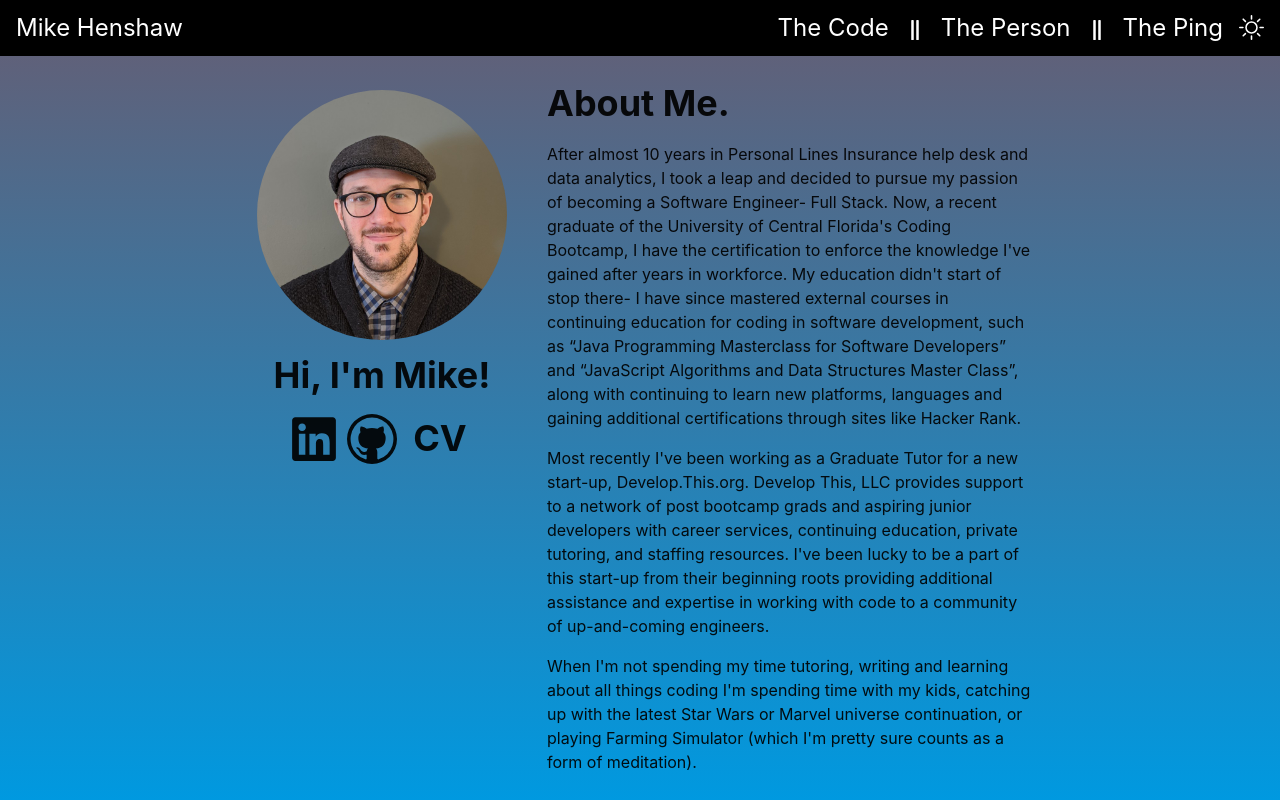
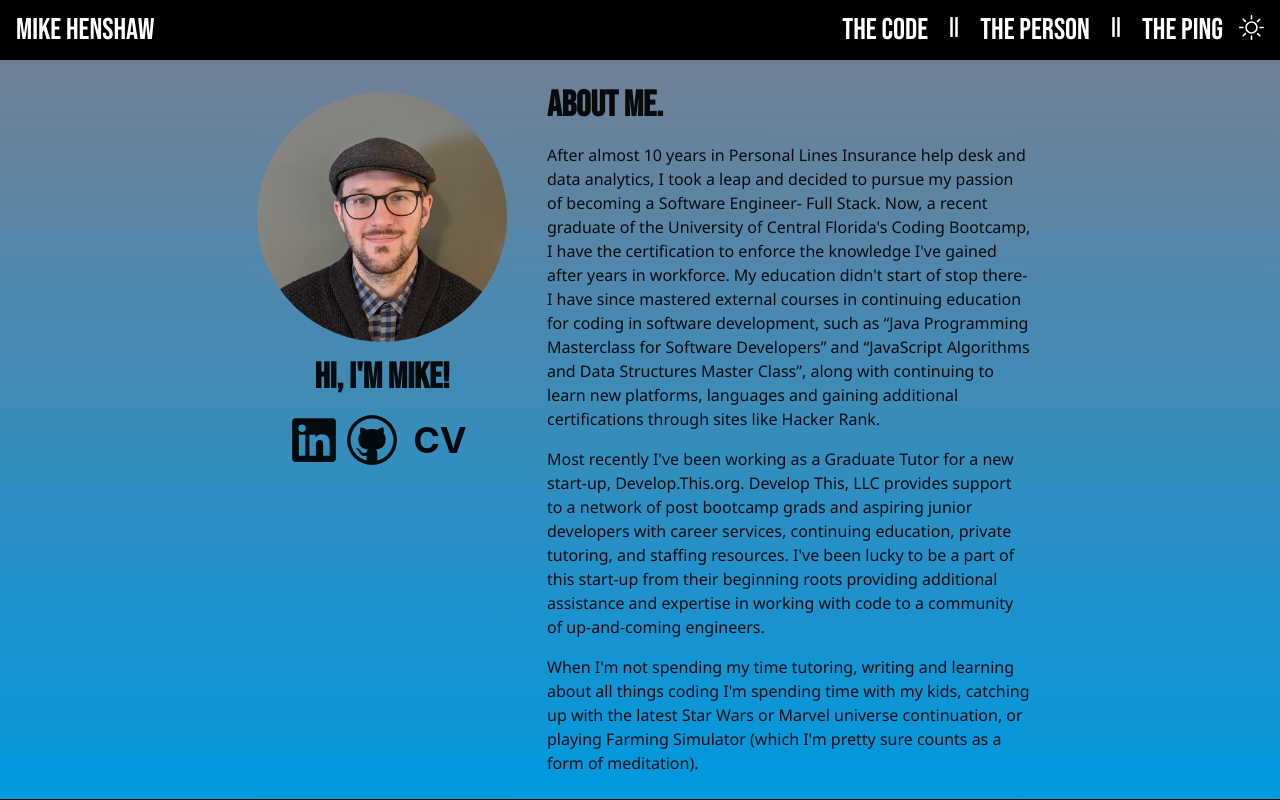
Before and after one commit to tehshaw/profile-2, a Next.js app: page /About in a window 1280 px wide. Built offline with nearby package versions, Linux system fonts and the light colour scheme.

Commit message:
update all fonts, rearrange landing page

```diff
--- a/components/NavBar.js
+++ b/components/NavBar.js
@@ -18,7 +18,7 @@ export default function NavBar() {
   <>
     <Flex justifyContent={'space-between'}
           alignItems={'center'}
-          p='4' bg='black' height={'7vh'}
+          p='4' bg='black' height={'60px'}
           pos='relative'>
 
 
@@ -45,7 +45,7 @@ export default function NavBar() {
                 </motion.div>
               </GridItem>
 
-              <GridItem gridArea={' 1 / 2 / span 1 / span 1'} alignSelf='end'>
+              <GridItem gridArea={' 1 / 2 / span 1 / span 1'} alignSelf='center'>
                 <Image src='/vpipes.svg' height='20px' width='20px' alt='pipes' />
               </GridItem>
 
@@ -56,11 +56,11 @@ export default function NavBar() {
                     scale: 1.2,
                     transition: { type: 'just'}
                   }}>
-                  <Link href='/About' passHref>The Person</Link>
+                  <Link href='/About' passHref >The Person</Link>
                 </motion.div>
               </GridItem>
 
-              <GridItem gridArea={' 1 / 4 / span 1 / span 1'} alignSelf='end'>
+              <GridItem gridArea={' 1 / 4 / span 1 / span 1'} alignSelf='center'>
                 <Image src='/vpipes.svg' height='20px' width='20px' alt='pipes' />
               </GridItem>
 
@@ -76,7 +76,7 @@ export default function NavBar() {
               </GridItem>
 
 
-              <GridItem gridArea={' 1 / 6 / span 1 / span 1'} alignSelf='end'>
+              <GridItem gridArea={' 1 / 6 / span 1 / span 1'} alignSelf='center'>
                 {colorMode === 'dark' ?
                     <Image src='/clouds.svg' height='25px' width='25px' alt='Sun behind clouds' onClick={toggleColorMode}/>
                 :
--- a/pages/About.js
+++ b/pages/About.js
@@ -11,8 +11,8 @@ import Me from '../components/Me'
 export default function About() {
 
     const grad = useColorModeValue(
-        'linear(to-t, #0099E0, #5F617A)',
-        'linear(to-b, gray.800 25%, #27036E 60%, #3905A1) '
+        'linear(to-t, #0099E0, gray.500)',
+        'linear(to-b, gray.800, purple.700) '
     )
     const text = useColorModeValue('rgba(0, 0, 0, 0.92)', 'rgba(255, 255, 255, 0.6)')
 
@@ -24,7 +24,7 @@ export default function About() {
       animate={{ x: 0, transition: { delay: .5, duration: .75}}}
       exit={{x: '-100%', transition:{ delay: .5, type: 'just'}}}
     >
-        <Box className={styles.mainSlide} color={text} bgGradient={grad} height={'93vh'} minW={'100%'} p={4}>
+        <Box className={styles.mainSlide} color={text} bgGradient={grad} height={'93%'} minW={'100%'} p={4}>
 
             <Grid
                 templateRows={'repeat (1, 50vh)'}
@@ -34,9 +34,9 @@ export default function About() {
                 borderRadius
                 width='600px'
             >
-                <GridItem gridArea={'1 / 1 / span 1 / span 1'} textAlign='center' m={4} styles={{position: 'relative'}}>
+                <GridItem gridArea={'1 / 1 / span 1 / span 1'} textAlign='center' m={4}>
                     <Me />
-                    <Heading m='2'>{"Hi, I'm Mike!"}</Heading>
+                    <Heading fontFamily={'bebas neue'} m='2'>{"Hi, I'm Mike!"}</Heading>
                     <Center>
                         <Tooltip hasArrow label="Let's connect on LinkedIn" bg='blue.300' color='black' placement={'top'}>
                             <Link href='https://www.linkedin.com/in/mrhenshaw/' target={'_blank'}>
@@ -59,16 +59,15 @@ export default function About() {
                 </GridItem>
                 <GridItem gridArea={'1 / 2 / span 1 / span 1'}>
                     <Box width={'500px'}>
-                        <Heading fontSize={'4xl'} p={2}>About Me.</Heading>
-                        <Text p={2}>
+                        <Heading fontSize={'4xl'} fontFamily={'bebas neue'} p={2}>About Me.</Heading>
+                        <Text p={2} fontFamily={'noto sans'}>
                         {"After almost 10 years in Personal Lines Insurance help desk and data analytics, I took a leap and decided to pursue my passion of becoming a Software Engineer- Full Stack. Now, a recent graduate of the University of Central Florida's Coding Bootcamp, I have the certification to enforce the knowledge I've gained after years in workforce. My education didn't start of stop there- I have since mastered external courses in continuing education for coding in software development, such as “Java Programming Masterclass for Software Developers” and “JavaScript Algorithms and Data Structures Master Class”, along with continuing to learn new platforms, languages and gaining additional certifications through sites like Hacker Rank."}
                         </Text>
-                        <Text p={2}>
+                        <Text p={2} fontFamily={'noto sans'}>
                         {"Most recently I've been working as a Graduate Tutor for a new start-up, Develop.This.org. Develop This, LLC provides support to a network of post bootcamp grads and aspiring junior developers with career services, continuing education, private tutoring, and staffing resources. I've been lucky to be a part of this start-up from their beginning roots providing additional assistance and expertise in working with code to a community of up-and-coming engineers."}
                         </Text>
-                        <Text p={2}>
+                        <Text p={2} fontFamily={'noto sans'}>
                         {"When I'm not spending my time tutoring,  writing and learning about all things coding I'm spending time with my kids, catching up with the latest Star Wars or Marvel universe continuation, or playing Farming Simulator (which I'm pretty sure counts as a form of meditation)."}
-
                         </Text>
                     </Box>
                 </GridItem>
--- a/pages/_document.js
+++ b/pages/_document.js
@@ -7,7 +7,12 @@ export default class Document extends NextDocument {
   render() {
     return (
       <Html lang='en'>
-        <Head />
+        <Head>
+          <link href="https://fonts.googleapis.com/css2?family=Bebas+Neue&display=swap" rel="stylesheet" />
+          <link href="https://fonts.googleapis.com/css2?family=Noto+Sans&display=swap" rel="stylesheet" />
+          <link href="https://fonts.googleapis.com/css2?family=Rajdhani:wght@500&display=swap" rel="stylesheet" />
+          <link href="https://fonts.googleapis.com/css2?family=Rajdhani:wght@400;500&display=swap" rel="stylesheet" />
+        </Head>
         <body>
           <ColorModeScript initialColorMode={theme.config.initialColorMode} />
           <Main />
--- a/styles/Motion.module.css
+++ b/styles/Motion.module.css
@@ -1,5 +1,5 @@
 .mainSlide {
-    min-height: 93vh;
+    height: 90%;
     width: 100%;
     flex: 1;
     display: flex;
@@ -15,12 +15,19 @@
     align-items: center;
 }
 
+#me{
+    font-family: 'Bebas Neue', cursive;
+}
+
 .name{
     font-size: x-large;
+    font-size: 30px;
+    font-family: 'Bebas Neue', cursive;
 }
 .name a{
     color: white;
 }
+
 .name div{
     color: white;
 }
--- a/styles/theme.js
+++ b/styles/theme.js
@@ -18,6 +18,7 @@ const customTheme = extendTheme({
       }),
     },
     fonts: {
+      // navbar: 'Bebas Neue, sans serif'
     //   heading: 'league mono narrow, sans serif',
     }
   })
```
Also changed, not shown: components/Main.js (+9 -5 lines), components/Project.js (+8 -8 lines), pages/Code.js (+9 -6 lines).
